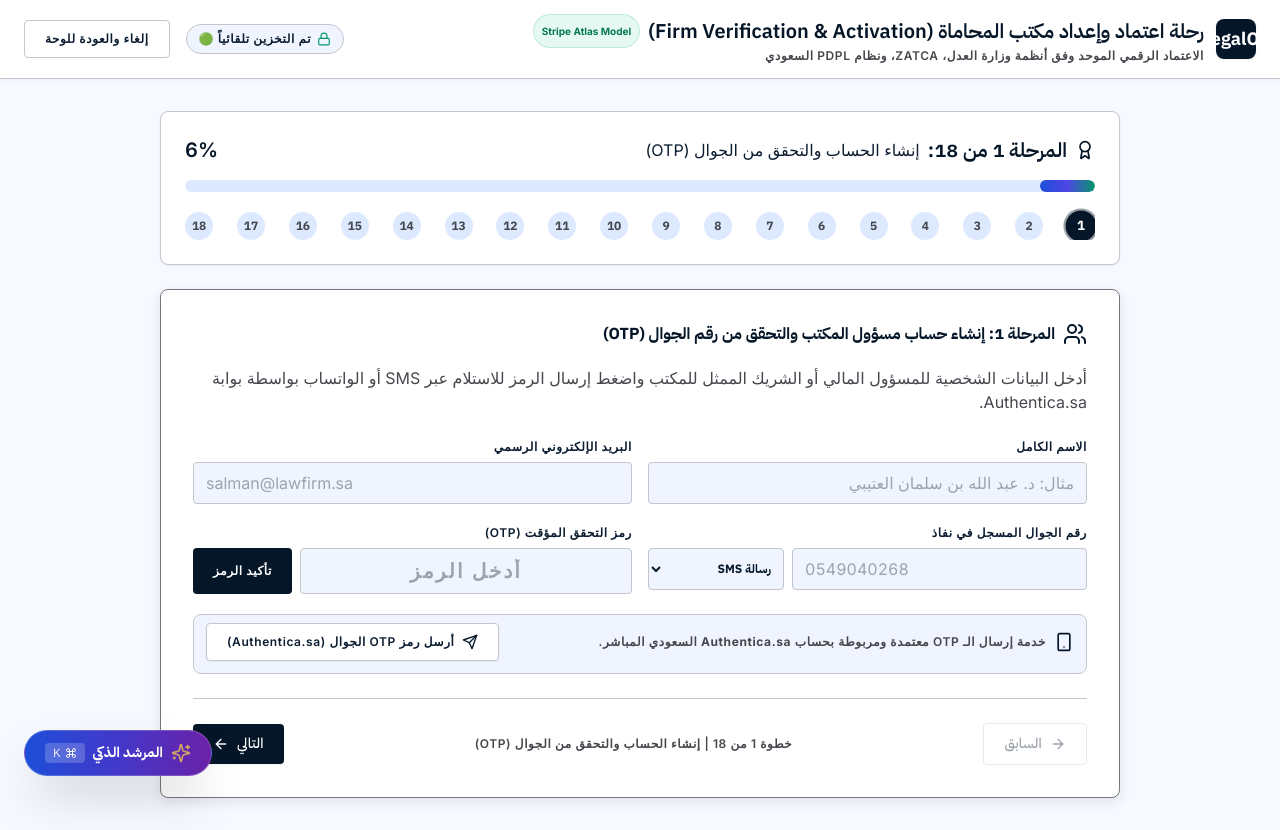
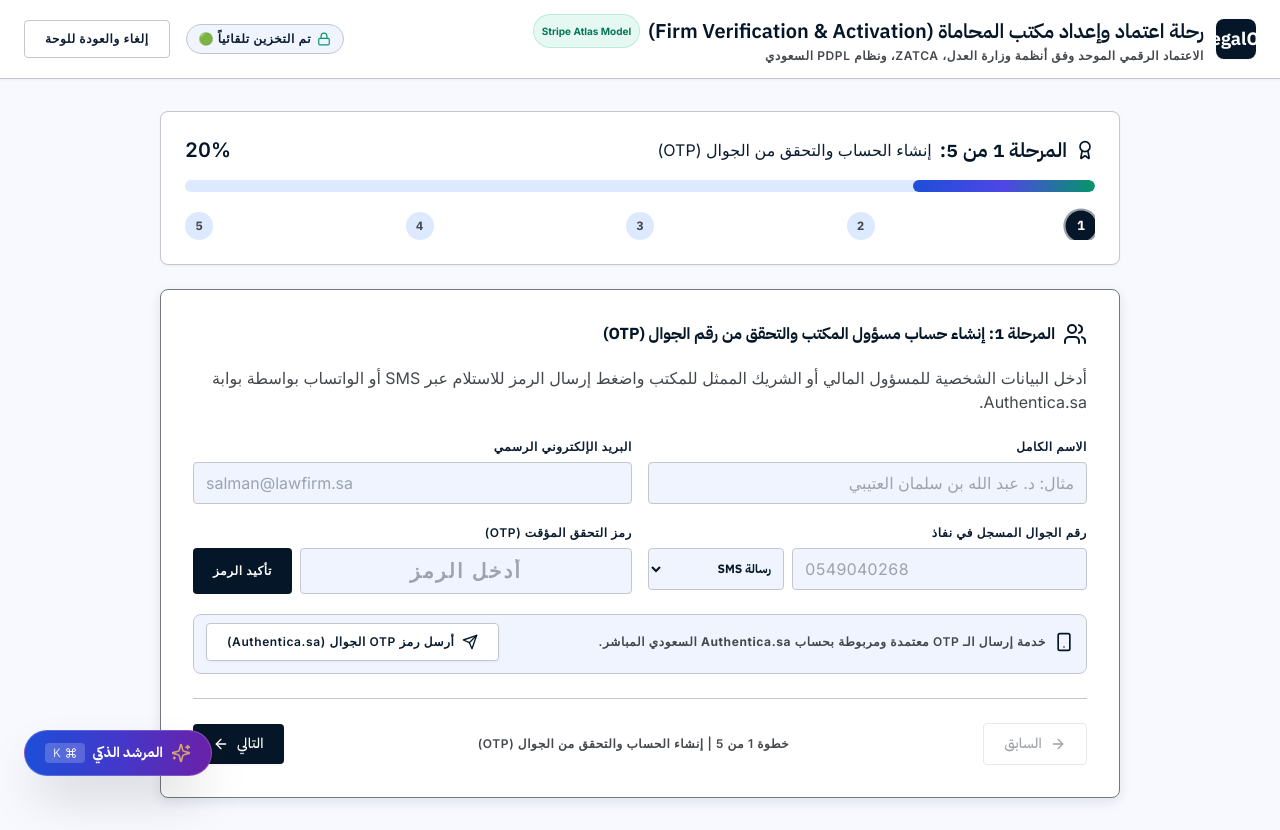
Before and after one commit to Radeef-1/legalOs, a Next.js app in the folder apps/web/: page /onboarding in a window 1280 px wide. Built offline with nearby package versions, Linux system fonts and the light colour scheme.

Commit message:
fix: enforce mandatory OTP verification check and consolidate onboarding into 5 secure enterprise stages

```diff
--- a/apps/web/src/app/onboarding/page.tsx
+++ b/apps/web/src/app/onboarding/page.tsx
@@ -252,7 +252,27 @@ export default function FirmOnboardingPage() {
   }, [formData]);
 
   const handleNextStep = () => {
-    if (currentStep < 18) {
+    // STAGE 1 MANDATORY SECURITY CHECK: Block Next if OTP is NOT verified!
+    if (currentStep === 1) {
+      if (!formData.fullName || !formData.email || !formData.mobile) {
+        alert("يرجى تعبئة كافة بيانات الحساب أولاً (الاسم الكامل، البريد الإلكتروني، ورقم الجوال).");
+        return;
+      }
+      if (!formData.isOtpVerified) {
+        alert("⛔ شرط إلزامي وأمني: يجب الضغط على 'أرسل رمز OTP الجوال' وإدخال الرمز والتأكيد المباشر عبر بوابة Authentica.sa قبل الانتقال للخطوة التالية.");
+        return;
+      }
+    }
+
+    // STAGE 2 VALIDATION
+    if (currentStep === 2) {
+      if (!formData.firmNameAr || !formData.mojLicenseNumber || !formData.crNumber700) {
+        alert("يرجى إدخال اسم المكتب الرسمي، رقم ترخيص وزارة العدل، والرقم الموحد 700.");
+        return;
+      }
+    }
+
+    if (currentStep < 5) {
       const next = currentStep + 1;
       setCurrentStep(next);
       window.scrollTo({ top: 0, behavior: "smooth" });
@@ -295,7 +315,24 @@ export default function FirmOnboardingPage() {
   };
 
   // Calculate Progress Percent
-  const progressPercent = Math.round((currentStep / 18) * 100);
+  const getStepTitle = (step: number) => {
+    switch (step) {
+      case 1:
+        return "إنشاء الحساب والتحقق من الجوال (OTP)";
+      case 2:
+        return "بيانات المكتب وترخيص وزارة العدل والسجل 700";
+      case 3:
+        return "الحساب البنكي والفوترة الضريبية ZATCA Phase 2";
+      case 4:
+        return "الهوية الوطنية وتوقيع الشريك المدير والامتثال";
+      case 5:
+        return "المراجعة واختيار الباقة والاعتماد الفوري";
+      default:
+        return "إعدادات الاعتماد والتوثيق";
+    }
+  };
+
+  const progressPercent = Math.round((currentStep / 5) * 100);
 
   return (
     <div className="min-h-screen bg-surface text-on-surface flex flex-col font-heading" dir="rtl">
@@ -341,7 +378,7 @@ export default function FirmOnboardingPage() {
             <div className="flex items-center gap-2">
               <Award className="w-5 h-5 text-primary" />
               <span className="text-title-md font-bold text-primary">
-                المرحلة {currentStep} من 18:
+                المرحلة {currentStep} من 5:
               </span>
               <span className="text-body-md font-semibold text-on-surface">
                 {getStepTitle(currentStep)}
@@ -361,8 +398,8 @@ export default function FirmOnboardingPage() {
           </div>
 
           {/* Stepper Dots Indicator */}
-          <div className="flex items-center justify-between pt-1 overflow-x-auto no-scrollbar gap-1">
-            {Array.from({ length: 18 }).map((_, idx) => {
+          <div className="flex items-center justify-between pt-1 overflow-x-auto no-scrollbar gap-2">
+            {Array.from({ length: 5 }).map((_, idx) => {
               const stepNum = idx + 1;
               const isDone = stepNum < currentStep;
               const isCurrent = stepNum === currentStep;
@@ -1201,15 +1238,15 @@ export default function FirmOnboardingPage() {
             </button>
 
             <span className="text-label-sm font-semibold text-on-surface-variant font-body hidden sm:inline">
-              خطوة {currentStep} من 18 | {getStepTitle(currentStep)}
+              خطوة {currentStep} من 5 | {getStepTitle(currentStep)}
             </span>
 
             <button
               onClick={handleNextStep}
-              disabled={currentStep === 18}
+              disabled={currentStep === 5}
               className="btn-primary py-2.5 px-6 rounded-soft text-label-md flex items-center gap-2 disabled:opacity-40 shadow-level-1"
             >
-              {currentStep === 17 ? "إنهاء المراجعة والتفعيل 🚀" : "التالي"}
+              {currentStep === 4 ? "إنهاء المراجعة والتفعيل 🚀" : "التالي"}
               <ArrowLeft className="w-4 h-4" />
             </button>
           </div>
```
